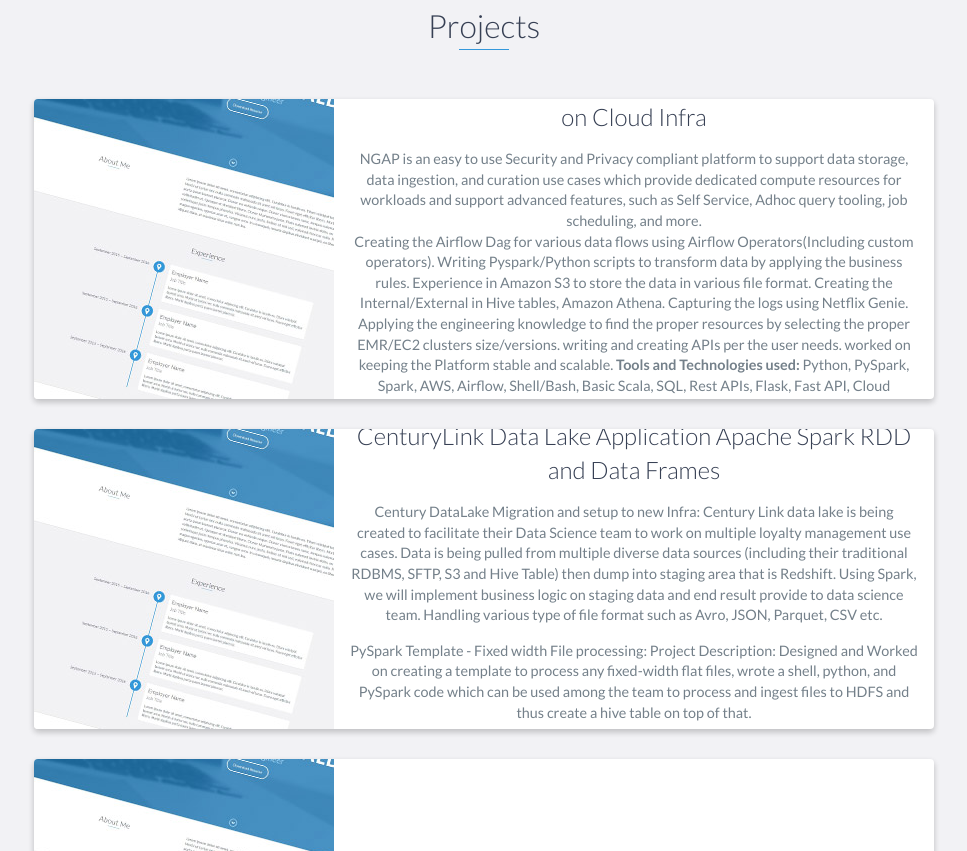
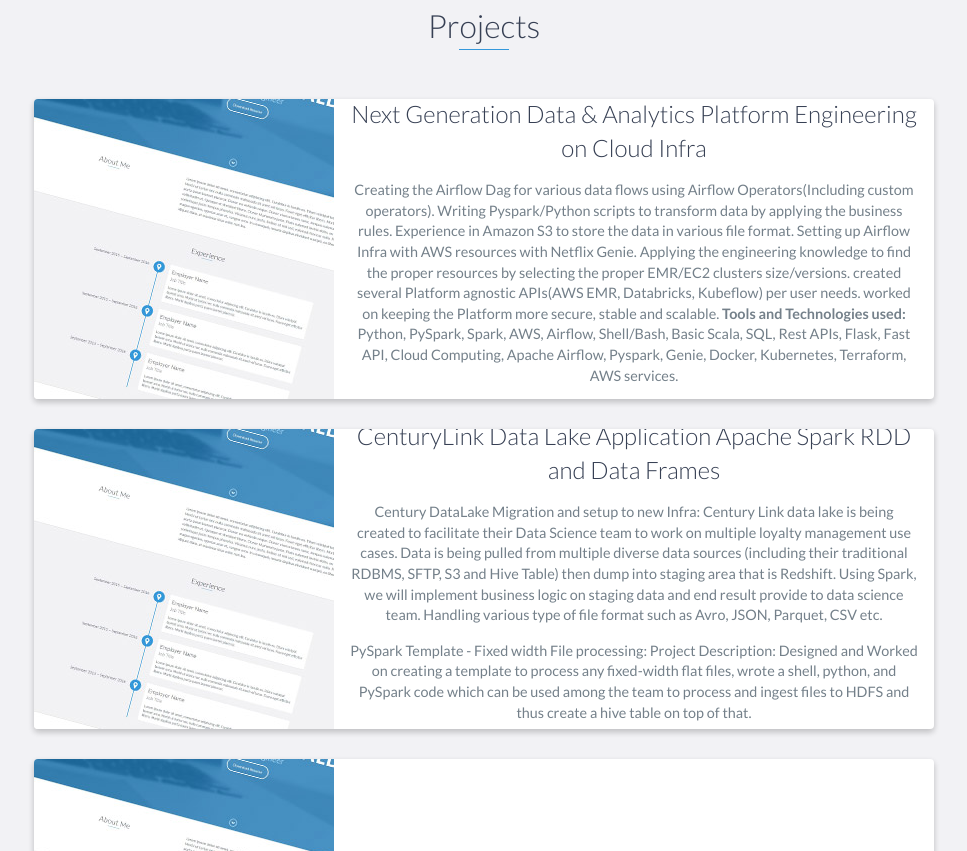
Before and after one commit to abhilive95/abhilive95.github.io, a website: page index.html in a window 1280 px wide. Shown: the part 2401-3252 px from the top of the page, without its empty margins (156-1123 px from the left). Drawn offline with nearby package versions, Linux system fonts and the light colour scheme.

Commit message:
Update index.html

```diff
--- a/index.html
+++ b/index.html
@@ -146,15 +146,13 @@
                     <div class="project-info">
                         <h3>Next Generation Data & Analytics Platform Engineering on Cloud Infra</h3>
                         <p>
-                            NGAP is an easy to use Security and Privacy compliant platform to support data storage, data ingestion, and curation use cases which provide dedicated compute resources for workloads and support advanced features, such as Self Service, Adhoc query tooling, job scheduling, and more.<br>
 			    Creating the Airflow Dag for various data flows using Airflow Operators(Including custom operators).
 			    Writing Pyspark/Python scripts to transform data by applying the business rules.
 		            Experience in Amazon S3 to store the data in various file format.
-			    Creating the Internal/External in Hive tables, Amazon Athena.
-			    Capturing the logs using Netflix Genie.
+			    Setting  up Airflow Infra with AWS resources with Netflix Genie.
 			    Applying the engineering knowledge to find the proper resources by selecting the proper EMR/EC2 clusters size/versions.
-			    writing and creating APIs per the user needs.
-			    worked on keeping the Platform stable and scalable.
+			    created several Platform agnostic APIs(AWS EMR, Databricks, Kubeflow) per user needs.
+			    worked on keeping the Platform more secure, stable and scalable.
                             <b>Tools and Technologies used:</b> Python, PySpark, Spark, AWS, Airflow, Shell/Bash, Basic Scala, SQL, Rest APIs, Flask, Fast API, Cloud Computing, Apache Airflow, Pyspark, Genie, Docker, Kubernetes, Terraform, AWS services.
                         </p>
                     </div>
```
